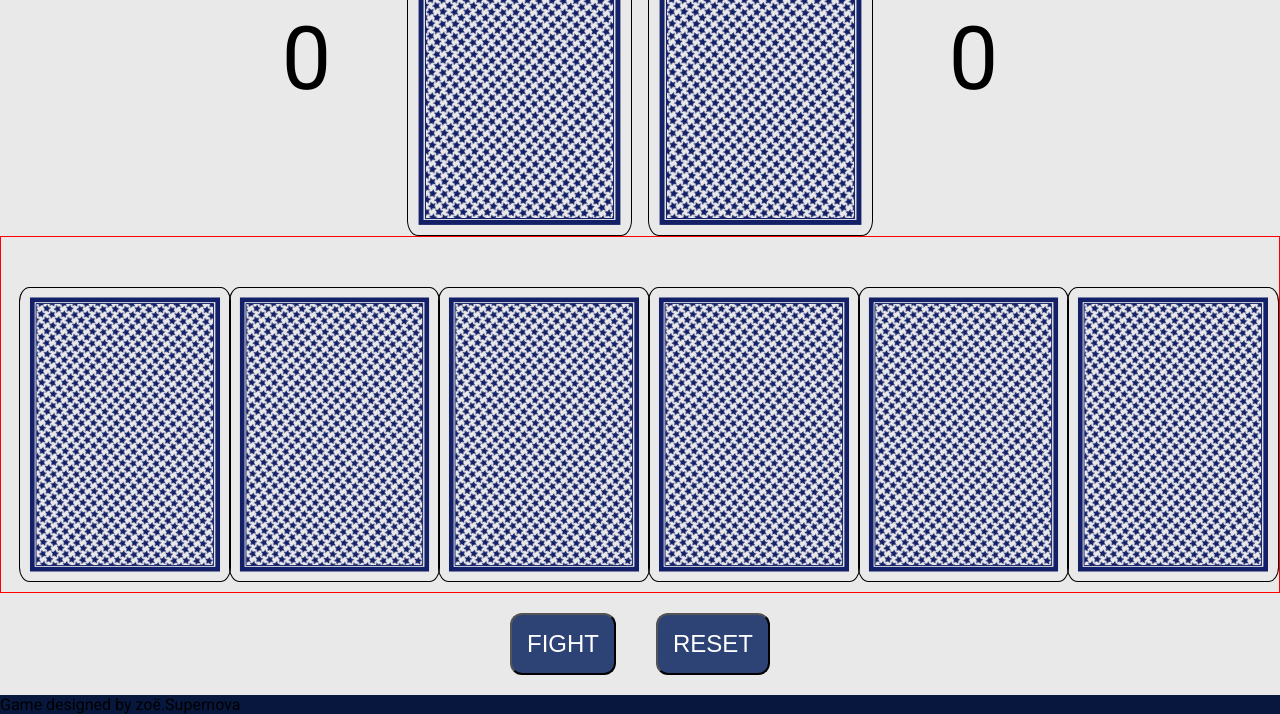
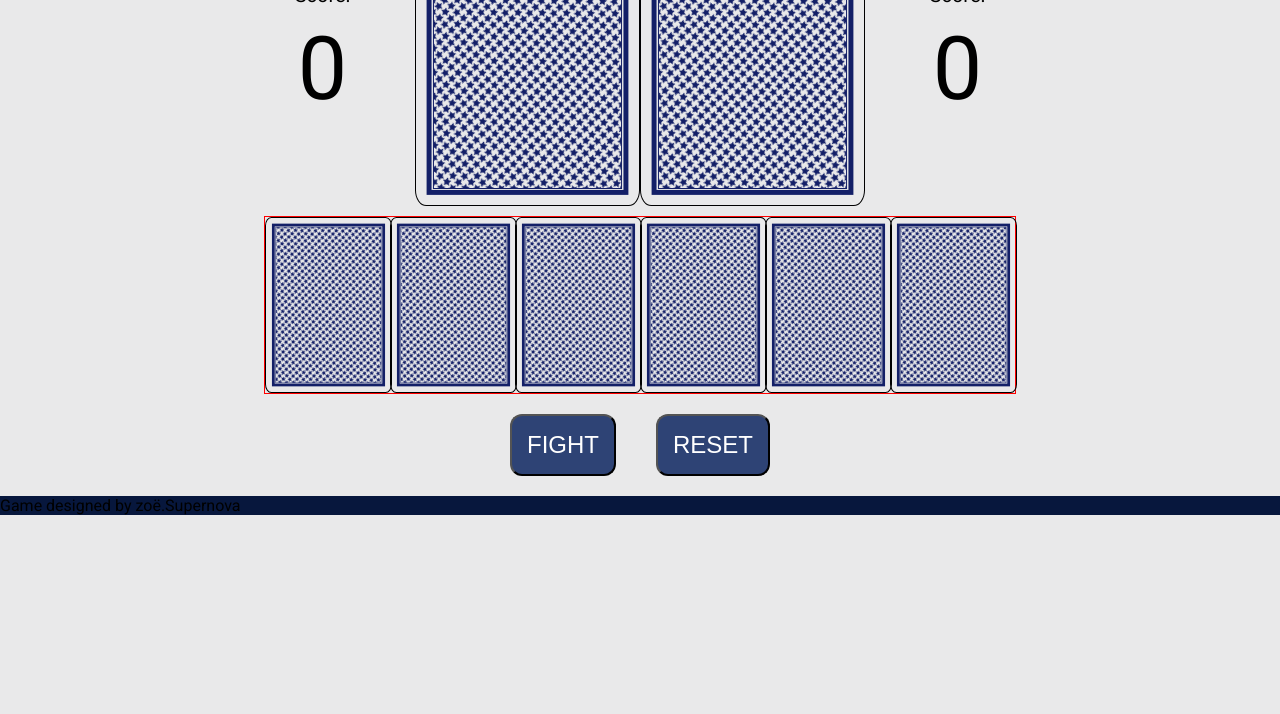
Before and after one commit to zsiskos/SEI-project01, a plain HTML site: page index.html in a window 1280 px wide. Shown: the part 290-1004 px from the top of the page. After the commit the page ends 805 px from the top, so only its background shows below. Drawn offline with Linux system fonts and the light colour scheme; a web font is replaced by a local one.

Commit message:
style player tie area

```diff
--- a/css/style.css
+++ b/css/style.css
@@ -60,31 +60,29 @@ main {
    justify-content: space-around;
    width: auto;
    margin: auto;
+   padding: 10px;
 }
 
 img {
     display: flex;
-    margin: 40px 8px 0;
     border: 1px solid black;
     border-radius: 5%;
     max-width: 100%;
     height: auto;
 }
 
+
 .tie-arena {
     display: flex;
     flex-wrap: nowrap;
-    justify-content: space-around;
-    align-content: center;
+    align-content: space-between;
     width: auto;
-    max-width: 750%;
+    max-width: 750px;
     margin: auto;
     border: 1px solid red;
-    padding: 10px;
 }
 
-div.tie-arena > img {
-   display: inline-flex;
+.tie-arena img {
    max-width: 100%;
    height: auto;
    object-fit: contain;
```
Also changed, not shown: index.html (+1 -0 lines).
